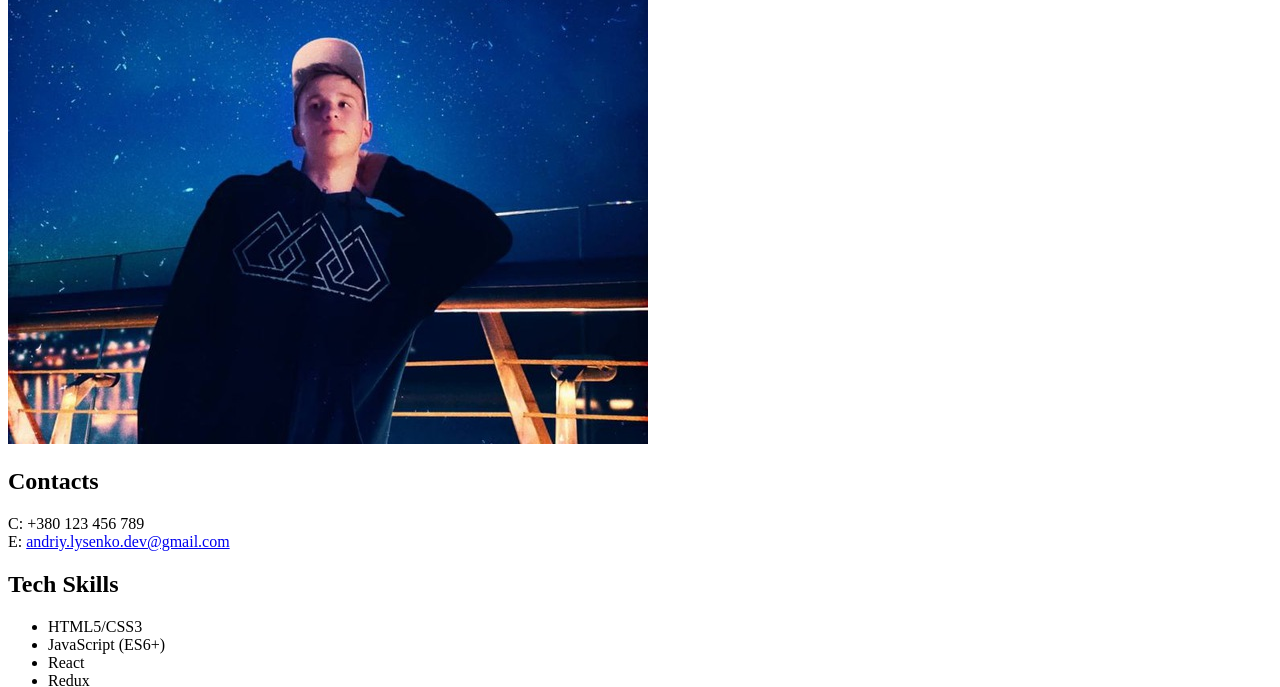
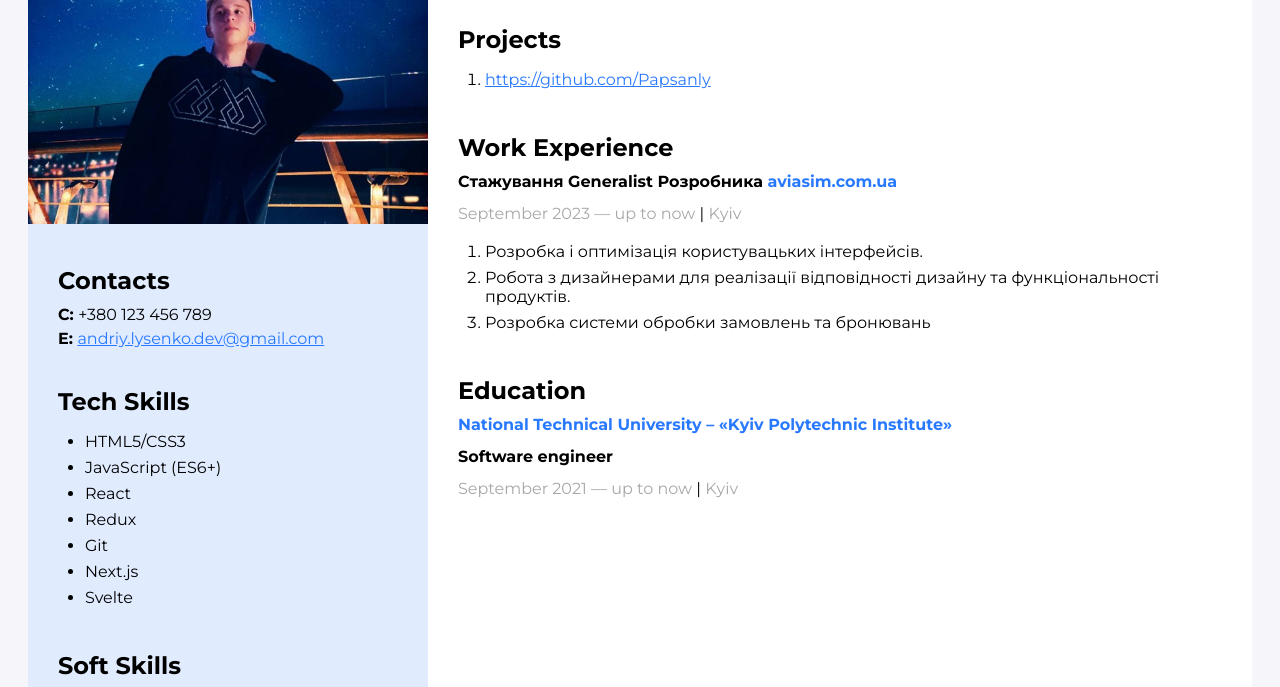
Before and after one commit to Papsanly/WBF, a plain HTML site: page cv/index.html in a window 1280 px wide. Shown: the part 204-891 px from the top of the page. Drawn offline with Linux system fonts and the light colour scheme.

Commit message:
finish styling cv

```diff
--- a/cv/index.html
+++ b/cv/index.html
@@ -3,17 +3,21 @@
 <head>
   <meta charset="utf-8" />
   <title>Resume</title>
+  <link rel="stylesheet" href="style.css">
+  <link rel="preconnect" href="https://fonts.googleapis.com">
+<link rel="preconnect" href="https://fonts.gstatic.com" crossorigin>
+<link href="https://fonts.googleapis.com/css2?family=Montserrat:ital,wght@0,100..900;1,100..900&display=swap" rel="stylesheet">
 </head>
 <body>
-<div>
-  <div>
+<div class="col-1">
   <img src="img/me.jpg" alt="Me"/>
+  <div class="col-1-inner">
     <div>
       <h2>Contacts</h2>
       <p>
-        <span>C: </span>
+        <span class="font-bold">C: </span>
         <span>+380 123 456 789</span><br>
-        <span>E: </span>
+        <span class="font-bold">E: </span>
         <a href="mailto:andriy.lysenko.dev@gmail.com" target="_blank" rel="noopener noreferrer">
           andriy.lysenko.dev@gmail.com
         </a>
@@ -42,16 +46,15 @@
     </div>
   </div>
 </div>
+<div class="col-2">
   <div>
-  <div>
-    <p>Front-End Developer</p>
+    <p class="font-bold">Front-End Developer</p>
     <h1>Андрій Лисенко</h1>
     <p>
       Працюю над створенням інтуїтивно зрозумілих та високопродуктивних веб-інтерфейсів з використанням сучасних
       технологій.
     </p>
   </div>
-  <div>
   <div>
     <h2>Projects</h2>
     <ol>
@@ -64,11 +67,11 @@
   </div>
   <div>
     <h2>Work Experience</h2>
-      <p>Стажування Generalist Розробника aviasim.com.ua</p>
+    <p class="font-bold">Стажування Generalist Розробника <span class="font-blue">aviasim.com.ua</span></p>
     <p>
-        <span>September 2023 — up to now</span>
+      <span class="font-muted">September 2023 — up to now</span>
       <span>|</span>
-        <span>Kyiv</span>
+      <span class="font-muted">Kyiv</span>
     </p>
     <ol>
       <li>
@@ -84,14 +87,13 @@
   </div>
   <div>
     <h2>Education</h2>
-      <p>National Technical University – «Kyiv Polytechnic Institute»</p>
-      <p>Software engineer</p>
+    <p class="font-bold font-blue">National Technical University – «Kyiv Polytechnic Institute»</p>
+    <p class="font-bold">Software engineer</p>
     <p>
-        <span>September 2021 — up to now</span>
+      <span class="font-muted">September 2021 — up to now</span>
       <span>|</span>
-        <span>Kyiv</span>
+      <span class="font-muted">Kyiv</span>
     </p>
-    </div>
   </div>
 </div>
 </body>
--- /dev/null
+++ b/cv/style.css
@@ -0,0 +1,68 @@
+* {
+  padding: 0;
+  box-sizing: border-box;
+}
+
+body {
+  padding: 20px;
+  background: #F6F6FA;
+  font-family: 'Montserrat', sans-serif;
+  display: flex;
+  flex-direction: row;
+}
+
+.col-1 {
+  height: 100%;
+  background: #E0EBFE;
+  width: 400px;
+  flex-shrink: 0;
+}
+
+.col-1 img {
+  width: 100%;
+}
+
+.col-1-inner {
+  padding: 30px;
+  display: flex;
+  flex-direction: column;
+  gap: 20px;
+}
+
+li {
+  margin-left: 27px;
+  margin-bottom: 7px;
+}
+
+p {
+  line-height: 1.5;
+}
+
+a {
+  color: #2979FF;
+}
+
+.col-2 {
+  background: white;
+  flex: 1;
+  padding: 30px;
+  display: flex;
+  flex-direction: column;
+  gap: 20px;
+}
+
+.font-blue {
+  color: #2979FF
+}
+
+.font-bold {
+  font-weight: bold;
+}
+
+.font-muted {
+  color: #A8A8A8;
+}
+
+h1, h2, p {
+  margin-block: 0.5rem;
+}
```
Lines whose indentation alone changed are shown as unchanged.
